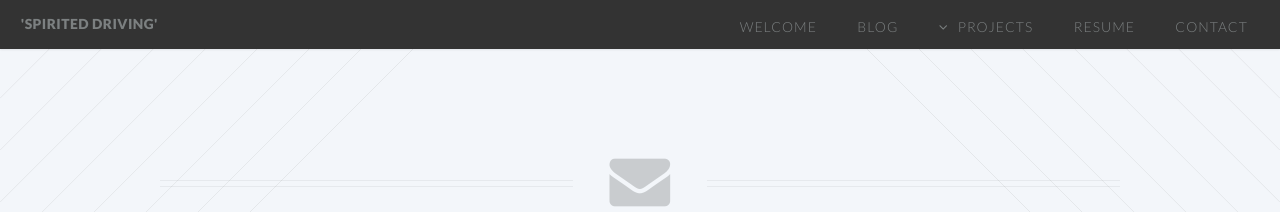
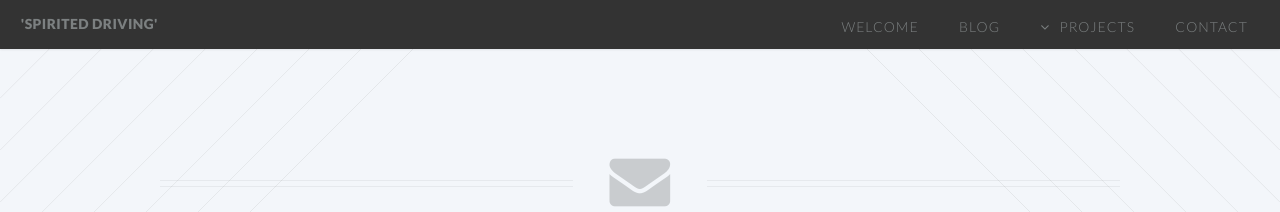
Before and after one commit to HolixSF/HolixSF.github.io, a Jekyll site: the page contact.html, which Jekyll copies as it is, in a window 1280 px wide. Shown: the top 212 px of the page. Built offline with Jekyll 4.4.1, drawn with Linux system fonts in a browser that asks for light colours.

Commit message:
Update contact.html

```diff
--- a/contact.html
+++ b/contact.html
@@ -55,7 +55,7 @@
 								</li> -->
 							</ul>
 						</li>
-						<li><a href="/">Resume</a></li>
+						<!--<li><a href="/">Resume</a></li>-->
 						<li><a href="/contact.html">Contact</a></li>
 						<!-- <li><a href="#" class="button special">Sign Up</a></li> -->
 					</ul>
```
